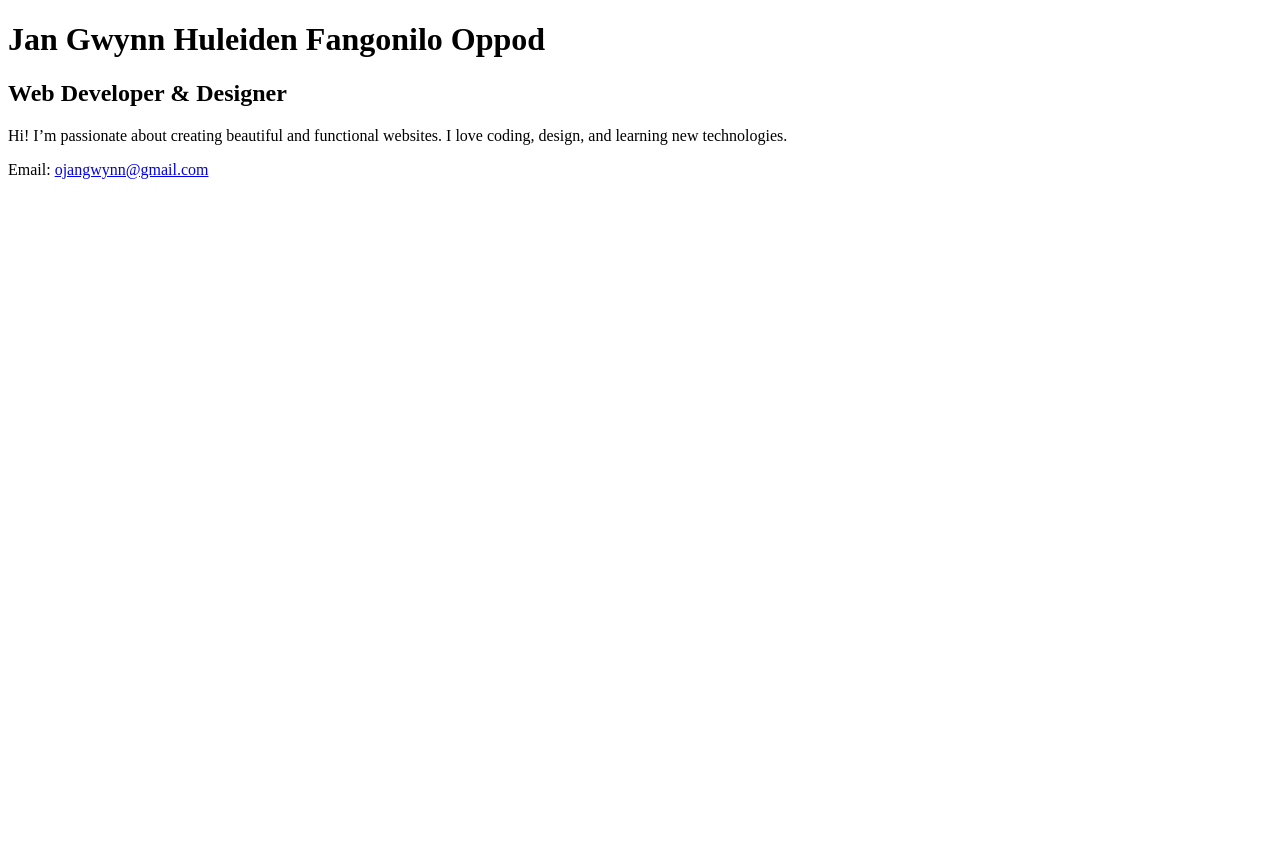
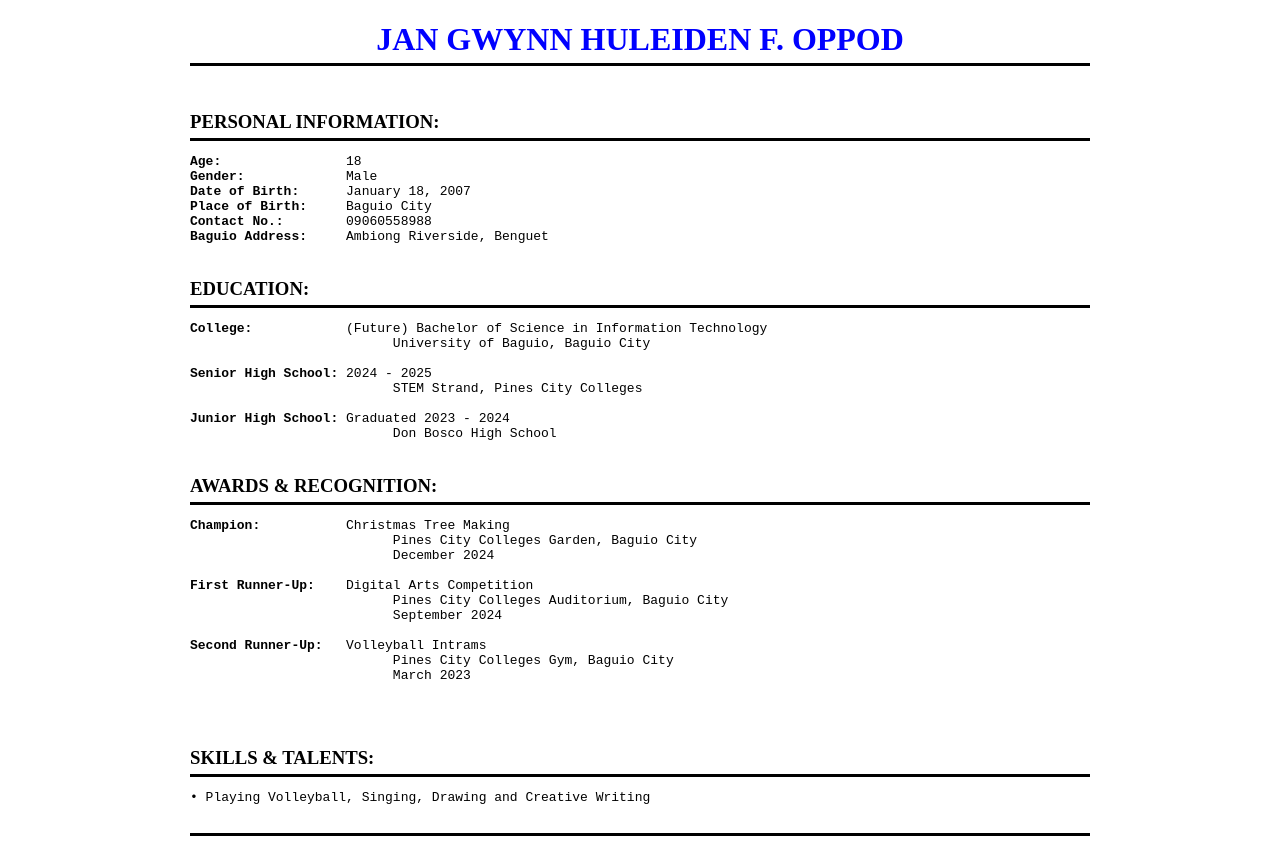
Before and after one commit to JanTheThird/MyFirstWebssite, a plain HTML site: page index.html in a window 1280 px wide. Before the commit the page ends 800 px from the top, so only its background shows below. Drawn offline with Linux system fonts and the light colour scheme.

Commit message:
Update AboutMe.html

```diff
--- a/index.html
+++ b/index.html
@@ -2,16 +2,73 @@
 <html lang="en">
 <head>
   <meta charset="UTF-8" />
-  <title>About Me</title>
+  <meta name="viewport" content="width=device-width, initial-scale=1" />
+  <title>FG_Lab2_JanGwynnHuleiden_Information</title>
 </head>
 <body>
-  <h1>Jan Gwynn Huleiden Fangonilo Oppod</h1>
-  <h2>Web Developer & Designer</h2>
-  <p>
-    Hi! I’m passionate about creating beautiful and functional websites. I love coding, design, and learning new technologies.
-  </p>
-  <p>
-    Email: <a href="ojangwynn@gmail.com">ojangwynn@gmail.com</a><br />
-  </p>
+  <div style="width: 900px; margin: 0 auto;">
+    <!-- Name -->
+    <h1 style="color: blue; text-align: center; margin-bottom: 5px;">JAN GWYNN HULEIDEN F. OPPOD</h1>
+    <hr style="height: 3px; background-color: black; border: none; margin-top: 0;" />
+    <br />
+
+    <!-- Personal Info -->
+    <h3 style="margin-bottom: 5px;">PERSONAL INFORMATION:</h3>
+    <hr style="height: 3px; background-color: black; border: none; margin-top: 0;" />
+    <pre>
+<b>Age:</b>                18
+<b>Gender:</b>             Male
+<b>Date of Birth:</b>      January 18, 2007
+<b>Place of Birth:</b>     Baguio City
+<b>Contact No.:</b>        09060558988
+<b>Baguio Address:</b>     Ambiong Riverside, Benguet
+    </pre>
+  </div>
+
+  <!-- Education -->
+  <div style="width: 900px; margin: 0 auto;">
+    <h3 style="margin-bottom: 5px;">EDUCATION:</h3>
+    <hr style="height: 3px; background-color: black; border: none; margin-top: 0;" />
+    <pre>
+<b>College:</b>            (Future) Bachelor of Science in Information Technology
+                          University of Baguio, Baguio City
+
+<b>Senior High School:</b> 2024 - 2025
+                          STEM Strand, Pines City Colleges
+
+<b>Junior High School:</b> Graduated 2023 - 2024
+                          Don Bosco High School
+    </pre>
+  </div>
+
+  <!-- Awards -->
+  <div style="width: 900px; margin: 0 auto;">
+    <h3 style="margin-bottom: 5px;">AWARDS & RECOGNITION:</h3>
+    <hr style="height: 3px; background-color: black; border: none; margin-top: 0;" />
+    <pre>
+<b>Champion:</b>           Christmas Tree Making
+                          Pines City Colleges Garden, Baguio City
+                          December 2024
+
+<b>First Runner-Up:</b>    Digital Arts Competition
+                          Pines City Colleges Auditorium, Baguio City
+                          September 2024
+
+<b>Second Runner-Up:</b>   Volleyball Intrams
+                          Pines City Colleges Gym, Baguio City
+                          March 2023
+    </pre>
+  </div>
+
+  <!-- Skills -->
+  <div style="width: 900px; margin: 0 auto;">
+    <br />
+    <h3 style="margin-bottom: 5px;">SKILLS & TALENTS:</h3>
+    <hr style="height: 3px; background-color: black; border: none; margin-top: 0;" />
+    <pre>
+• Playing Volleyball, Singing, Drawing and Creative Writing
+    </pre>
+    <hr style="height: 3px; background-color: black; border: none; margin-top: 0;" />
+  </div>
 </body>
 </html>
```
